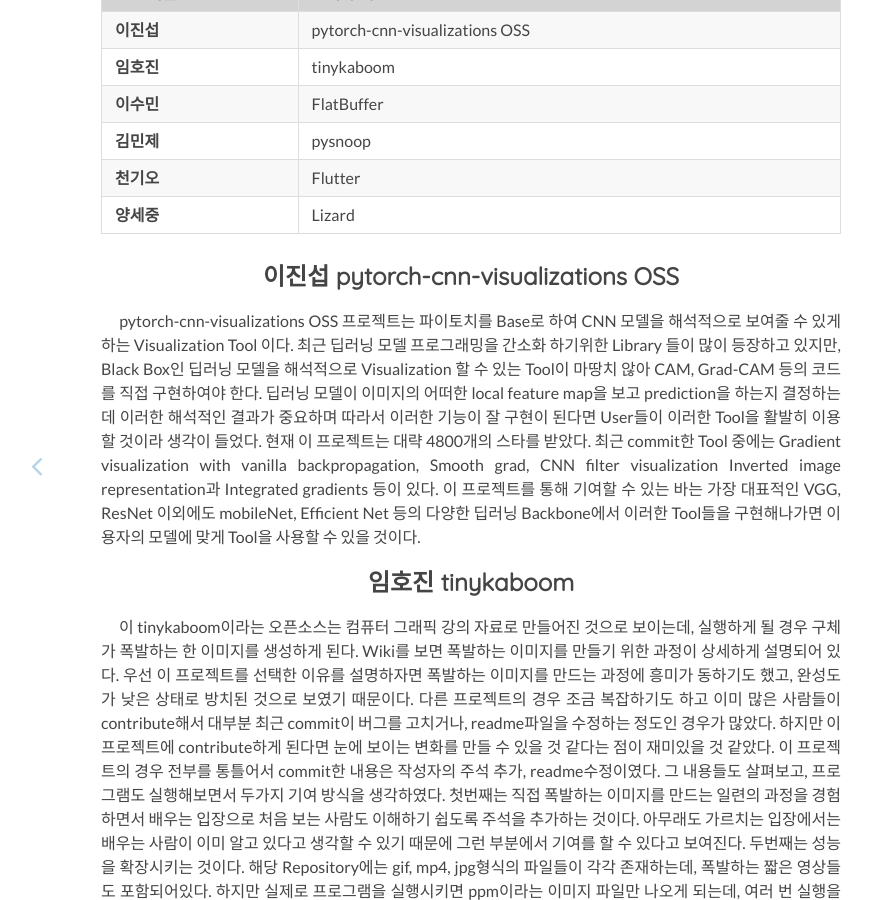
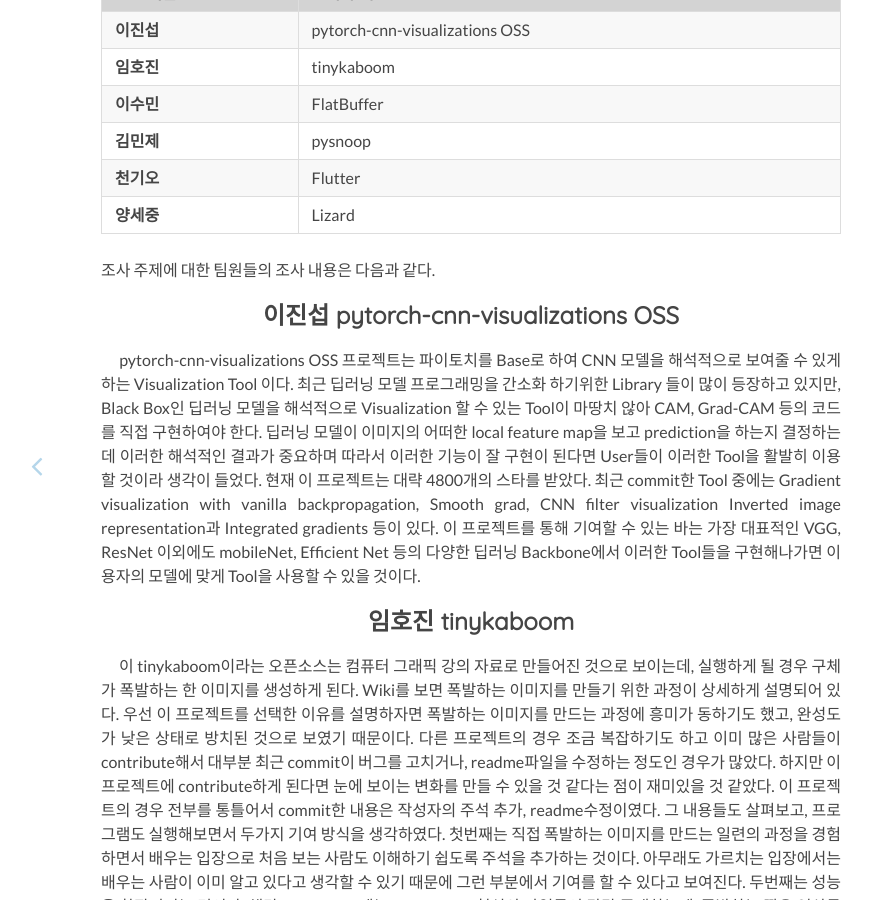
Before and after one commit to JINSUBY/jinsuby1.github.io, a Jekyll site: the page built from _posts/2020-11-04-1차 주제 선정.md, in a window 1280 px wide and 900 px high, scrolled down 316 px. Shown: the whole window, without its empty margins (169-1041 px from the left). Built offline with Jekyll 4.4.1, drawn with Linux system fonts in a browser that asks for light colours; nearby versions of some CDN libraries.

Commit message:
Update 2020-11-04-1차 주제 선정.md

```diff
--- a/_posts/2020-11-04-1차 주제 선정.md
+++ b/_posts/2020-11-04-1차 주제 선정.md
@@ -41,6 +41,8 @@
 
 
 </table>
+
+조사 주제에 대한 팀원들의 조사 내용은 다음과 같다.
 
 ## 이진섭	pytorch-cnn-visualizations OSS
 
```
